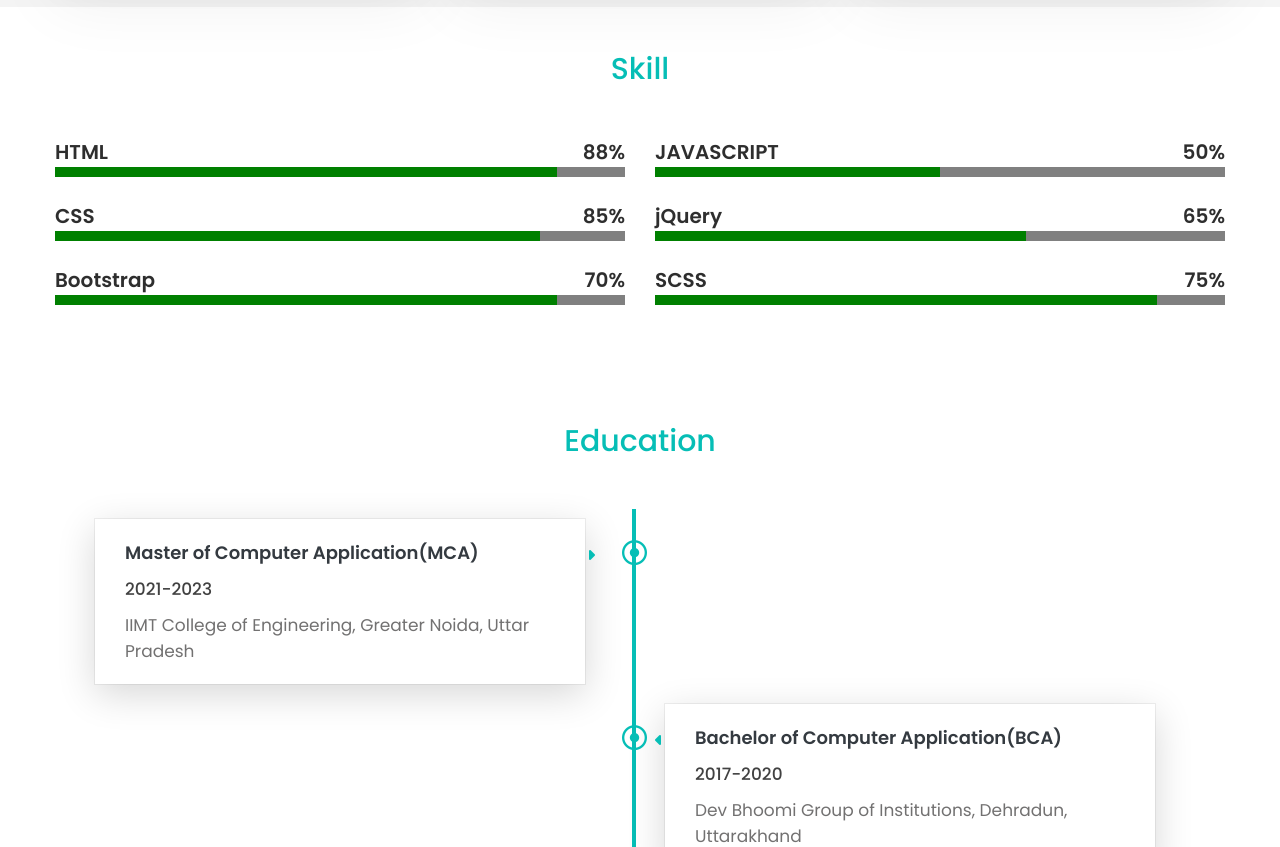
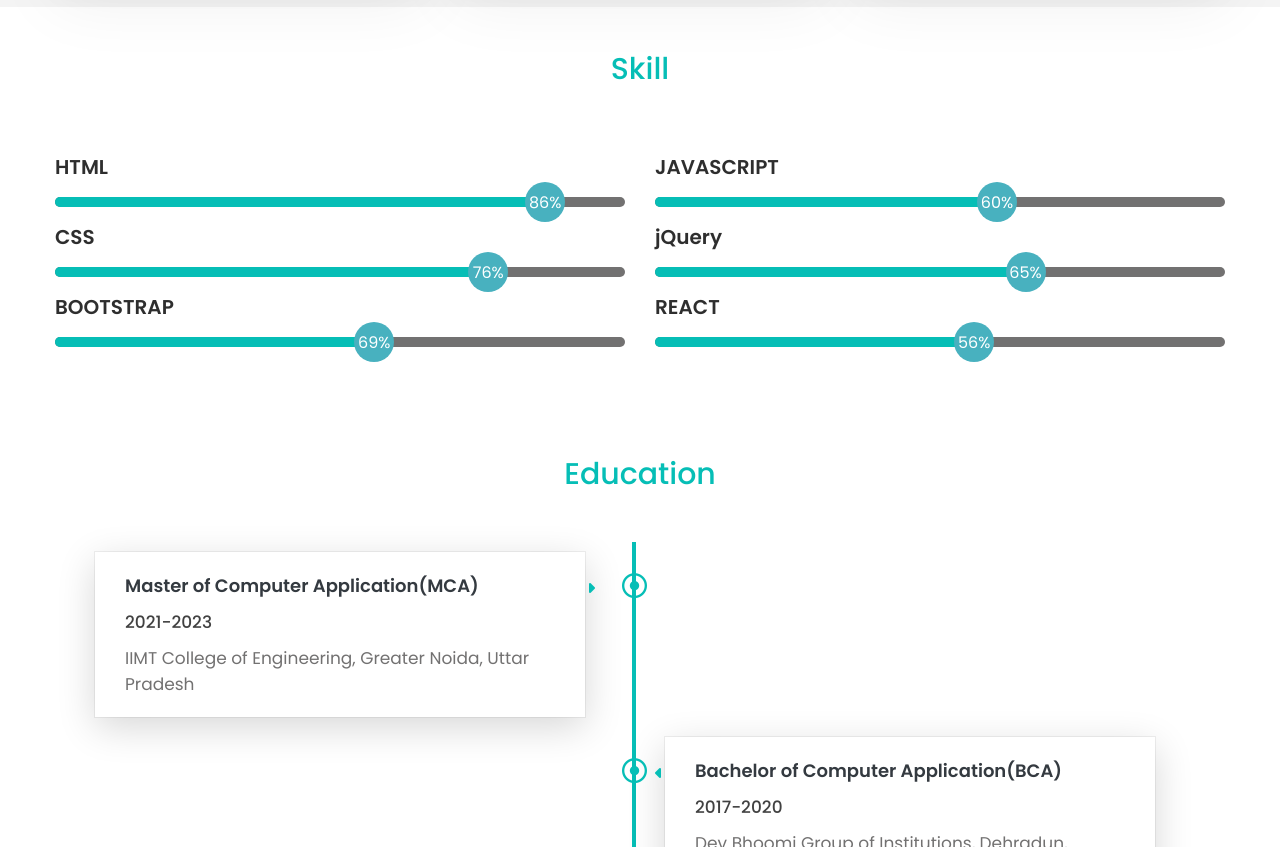
Before and after one commit to gauravsingh5009/Portfolio1, a plain HTML site: page index.html in a window 1280 px wide. Shown: the part 1660-2507 px from the top of the page. Drawn offline with nearby package versions, Linux system fonts and the light colour scheme; files whose address does not match are found by name.

Commit message:
Skill update

```diff
--- a/CSS/style.css
+++ b/CSS/style.css
@@ -67,16 +67,18 @@ body{
 .justify-space-bet{justify-content: space-between;}
 .justify-center{justify-content: center;}
 .align-center{align-items: center;}
+.fixed{position: fixed;}
 
 /* Custom CSS */
-header{background: linear-gradient(90deg, #06beb6 0%, #48b1bf 100%);}
-.wrap-1{ padding: 1.5rem 0.5rem;}
+header{position: sticky; z-index: 100; top: 0;}
+.wrap-1{ padding: 1.5rem 0.5rem; background:linear-gradient(90deg, #06beb6 0%, #48b1bf 100%);}
+.bgcolor{background:linear-gradient(90deg, #06beb6 0%, #48b1bf 100%);}
 .wrap-1 h1{font: 700 2rem var(--ff); color: #f8f9fa; text-align: center;}
 nav ul li a{color: #fff; font: 500 20px var(--ff); padding: 10px;}
 nav ul li a:hover{color: #414141;}
 .wrap-1 button{display: none;}
 
-.wrap-2{padding: 100px 0 45px; }
+.wrap-2{padding: 100px 0 45px; background: linear-gradient(90deg, #06beb6 0%, #48b1bf 100%);}
 .wrap-2 .banner h2{color: #fff; font: 500 3rem var(--ff);}
 .wrap-2 .banner h3 {font: 700 100px var(--ff); color: #06beb6; -webkit-text-stroke: 2px #ffffff;}
 .wrap-2 .banner h4{color: #fff; font: 400 25px var(--ff);}
@@ -90,9 +92,48 @@ nav ul li a:hover{color: #414141;}
 .wrap-3 img{max-width: 100%; height: auto;}
 
 .wrap-4{padding: 40px 0;}
-.wrap-4 h3{font: 600 20px var(--ff); color: #000000d1;}
 .wrap-4 h2{text-align: center; font: 500 2rem var(--ff); margin-bottom: 3rem; color: #06beb6;}
-.wrap-4 progress{width: 100%; height: 10px; margin-bottom: 20px; background-image: linear-gradient(90deg, #4b6cb7 0%, #182848 100%);}
+.wrap-4 h3{font: 600 20px var(--ff); color: #000000d1; margin: 15px 0;}
+.wrap-4 .progress-bar{background: #727171; width: 570px; height: 10px; border-radius: 5px; margin: 10px 0 10px 0;}
+.wrap-4 .progress-bar div{width: 0%; height: 10px; border-radius: 5px; background:#06beb6;}
+.wrap-4 .progress-bar div span{float: right; width: 40px; height: 40px; border-radius: 50%; background: #48b1bf; color: #fff; margin-top: -15px; margin-right: -20px;  display: grid; place-items: center; }
+.wrap-4 .html{animation: html 1s linear forwards;}
+.wrap-4 .css{animation: css 1s linear forwards;}
+.wrap-4 .boot{animation: boot 1s linear forwards;}
+.wrap-4 .js{animation: js 1s linear forwards;}
+.wrap-4 .jquery{animation: jquery 1s linear forwards;}
+.wrap-4 .react{animation: react 1s linear forwards;}
+@keyframes html {
+    100%{
+        width: 86%;
+    }
+}
+@keyframes css {
+    100%{
+        width: 76%;
+    }
+}
+@keyframes boot {
+    100%{
+        width: 56%;
+    }
+}
+@keyframes js {
+    100%{
+        width: 60%;
+    }
+}
+@keyframes jquery {
+    100%{
+        width: 65%;
+    }
+}
+@keyframes react {
+    100%{
+        width: 56%;
+    }
+}
+
 
 .wrap-5{padding: 40px 0;  text-align: center; background: #d3d3d340;}
 .wrap-5 .circle{width: 60px; height: 60px; border: 2px solid #fff; border-radius: 50%; display: grid; place-items: center; margin: 10px 0; font-size: 2rem; background: #06beb6; color: #f8f9fa;}
--- a/index.html
+++ b/index.html
@@ -12,8 +12,9 @@
 </head>
 <body>
     <header>
-        <section class="wrap-1" id="home">
+        <section class="wrap-1">
             <div class="container">
+                <div class="bgcolor">
                     <div class="row align-center justify-space-bet">
                         <div class="col-3">
                             <a href="#home"><h1>Portfolio</h1></a>
@@ -35,8 +36,10 @@
                         </div>
                     </div>
                 </div>
+            </div>
         </section>
-        <section class="wrap-2">
+    </header>
+    <section class="wrap-2" id="home">
         <div class="container">
             <div class="banner" role="banner">
                 <div class="row">
@@ -53,7 +56,6 @@
             </div>
         </div>
     </section>
-    </header>
     <section class="wrap-3" id="about">
         <div class="container">
             <h2>ABOUT</h2>
@@ -116,49 +118,31 @@
             <h2>Skill</h2>
             <div class="row">
                 <div class="col-6 col-p-12">
-                    <div class="flex justify-space-bet">
                     <h3>HTML</h3>
-                        <h3>88%</h3>
+                    <div class="progress-bar">
+                        <div class="html"><span>86%</span></div>
                     </div>
-                    <div>
-                        <progress value="88" max="100"></progress>
+                    <h3>CSS</h3>
+                    <div class="progress-bar">
+                        <div class="css"><span>76%</span></div>
                     </div>
-                    <div class="flex justify-space-bet">
-                        <h3>CSS</h3>
-                        <h3>85%</h3>
-                    </div>
-                    <div>
-                        <progress value="85" max="100"></progress>
-                    </div>
-                    <div class="flex justify-space-bet">
-                        <h3>Bootstrap</h3>
-                        <h3>70%</h3>
-                    </div>
-                    <div>
-                        <progress value="88" max="100"></progress>
+                    <h3>BOOTSTRAP</h3>
+                    <div class="progress-bar">
+                        <div class="boot"><span>69%</span></div>
                     </div>
                 </div>
                 <div class="col-6 col-p-12">
-                    <div class="flex justify-space-bet">
                     <h3>JAVASCRIPT</h3>
-                        <h3>50%</h3>
+                    <div class="progress-bar">
+                        <div class="js"><span>60%</span></div>
                     </div>
-                    <div>
-                        <progress value="50" max="100"></progress>
+                    <h3>jQuery</h3>
+                    <div class="progress-bar">
+                        <div class="jquery"><span>65%</span></div>
                     </div>
-                    <div class="flex justify-space-bet">
-                        <h3>jQuery</h3>
-                        <h3>65%</h3>
-                    </div>
-                    <div>
-                        <progress value="65" max="100"></progress>
-                    </div>
-                    <div class="flex justify-space-bet">
-                        <h3>SCSS</h3>
-                        <h3>75%</h3>
-                    </div>
-                    <div>
-                        <progress value="88" max="100"></progress>
+                    <h3>REACT</h3>
+                    <div class="progress-bar">
+                        <div class="react"><span>56%</span></div>
                     </div>
                 </div>
             </div>
```
Lines whose indentation alone changed are shown as unchanged.
